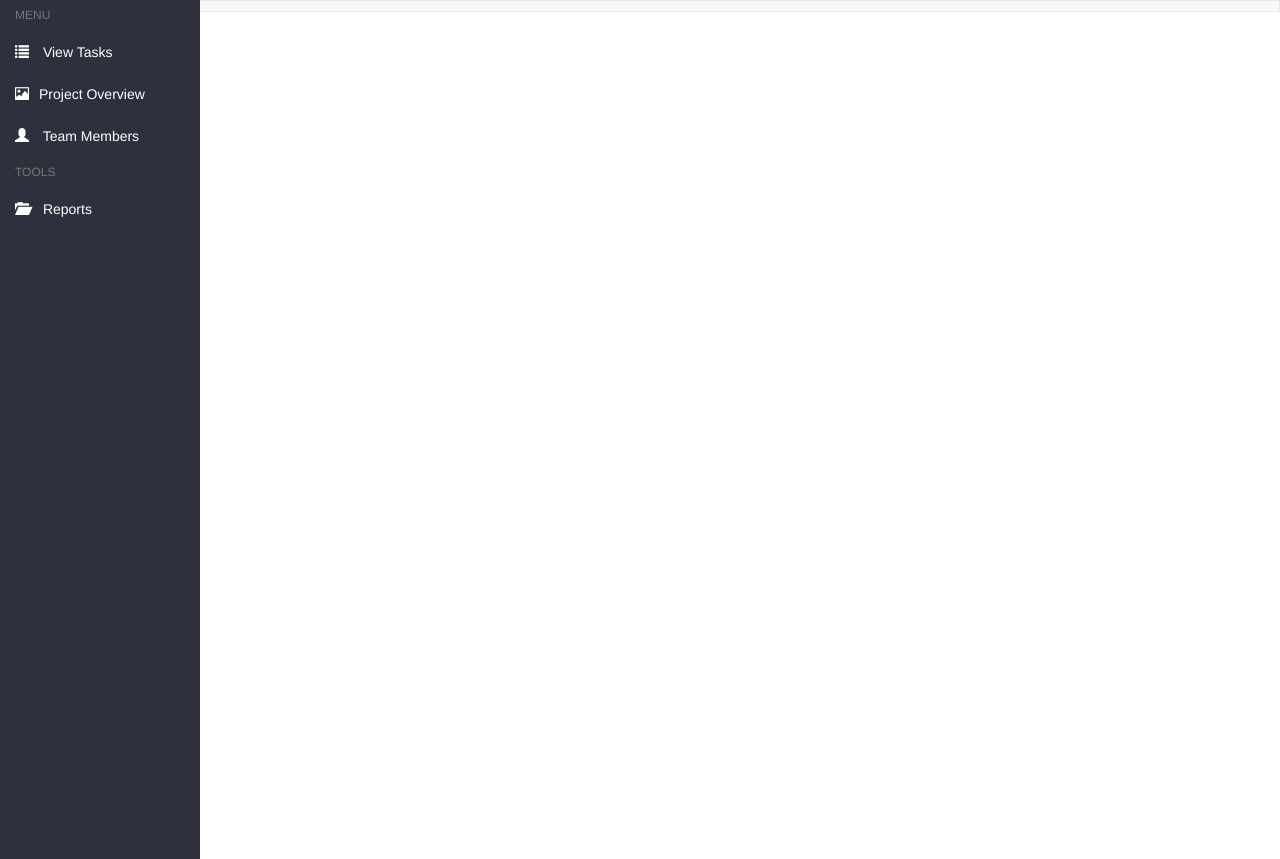
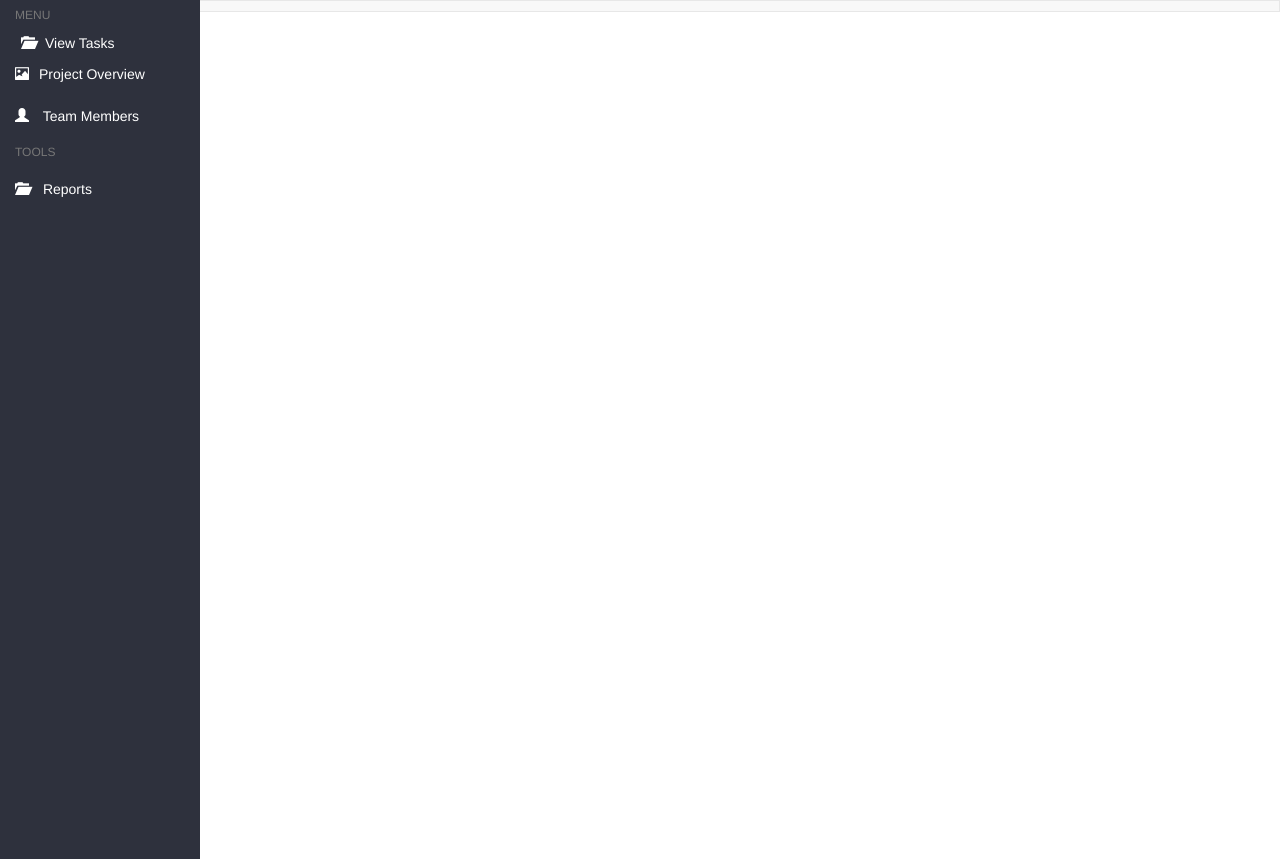
Before and after one commit to c1phr/cs399_final, a Python web app: template app/templates/base.html in a window 1280 px wide. Shown: the part 51-910 px from the top of the page. Run offline with Jinja, Linux system fonts and the light colour scheme; the template is opened without the code that fills it, so the values that code supplies are empty; some libraries are stand-ins or nearby versions.

Commit message:
So sidebar, more buttons.
Sidebar expands like whoa.

```diff
--- a/app/templates/base.html
+++ b/app/templates/base.html
@@ -21,6 +21,10 @@
     }
     .navbar-item:hover{
         background: none!important;
+    }
+    .nav-button{
+        background: transparent;
+        border: none!important;
     }
     {%block styles%}
     {%endblock%}
@@ -52,8 +56,25 @@
    <div class="sidebar-left">
    <h6 style="color:#777; margin-left: 15px;">MENU</h6>
        <ul class="nav nav-pills nav-stacked">
-           <li role="presentation"><a class="navbar-item" href="/" style="color:white;"> <span class="glyphicon glyphicon-list" style="margin-right: 10px;"></span> View Tasks</a></li>
-           <li role="presentation"><a class="navbar-item" href="/project" style="color:white;"> <span class="glyphicon glyphicon-picture" style="margin-right: 10px;"></span>Project Overview</a></li>
+
+           <!-- expanding/collapsing button -->
+           <div class="container">
+                <li role="presentation">
+                    <button class="nav-button" data-toggle="collapse" data-target="#sublist">
+                        <a class="navbar-item" href="#" style="color:white;">
+                            <span class="glyphicon glyphicon-folder-open" style="margin-right:10px;"></span>View Tasks</a>
+                    </button>
+               </li>
+
+               <!-- sublist items -->
+               <div id="sublist" class="collapse">
+                <ul class="nav nav-pills nav-stacked">
+                   <li role="presentation"><a class="navbar-item" href="#" style="color:white;"> <span class="glyphicon glyphicon-folder-open" style="margin-right:10px;"></span> Yipee more stuff</a></li>
+               </ul>
+               </div>
+           </div>
+
+               <li role="presentation"><a class="navbar-item" href="/project" style="color:white;"> <span class="glyphicon glyphicon-picture" style="margin-right: 10px;"></span>Project Overview</a></li>
            <li role="presentation"><a class="navbar-item" href="#" data-toggle="modal" data-target="#submitBug" style="color:white;"> <span class="glyphicon glyphicon-user" style="margin-right: 10px;"></span> Team Members</a></li>
        </ul>
   <h6 style="color:#777; margin-left: 15px;">TOOLS</h6>
```
